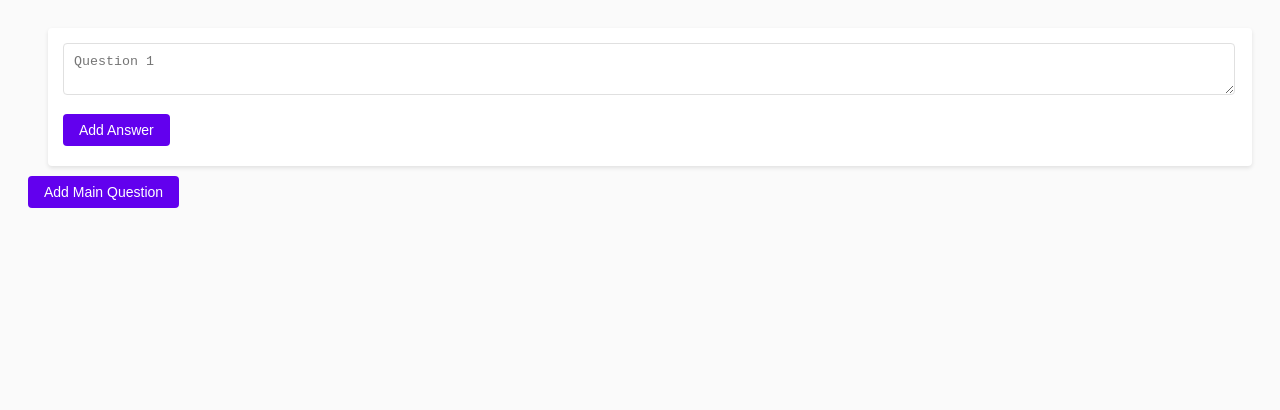
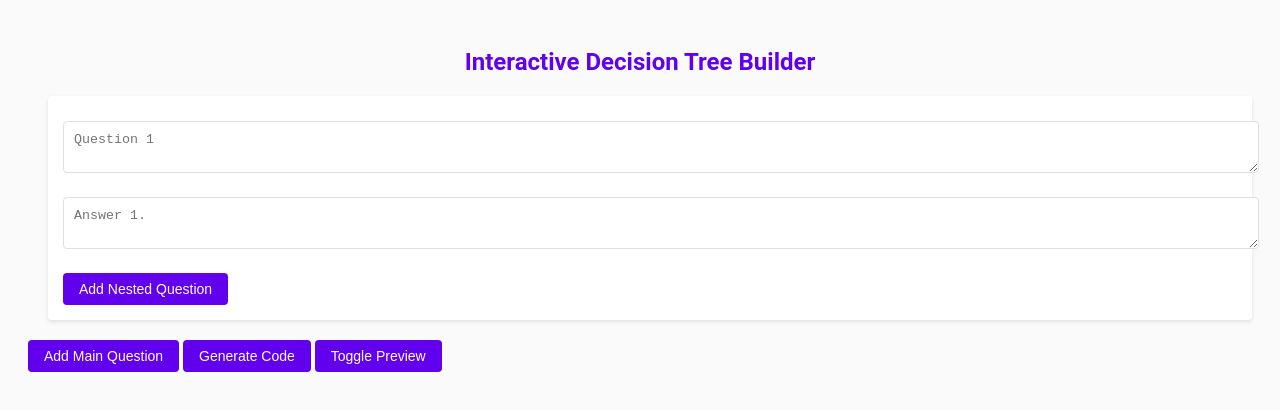
Before and after one commit to andrewduke93/KB-Guide-Builder, a plain HTML site: page index.html in a window 1280 px wide. Both pictures are taken after a click on the button "Add Main Question". Drawn offline with Linux system fonts and the light colour scheme.

Commit message:
Update index.html

```diff
--- a/index.html
+++ b/index.html
@@ -2,7 +2,7 @@
 <html lang="en">
 <head>
     <meta charset="UTF-8">
-    <title>Dynamic Nested Decision Tree Builder</title>
+    <title>Dynamic Decision Tree Builder with Preview</title>
     <style>
         body {
             font-family: 'Roboto', sans-serif;
@@ -10,7 +10,13 @@
             color: #212121;
             padding: 20px;
         }
-        .question-block {
+        .title {
+            text-align: center;
+            margin-bottom: 20px;
+            font-size: 24px;
+            color: #6200EE;
+        }
+        .question-block, .nested-question {
             background-color: #FFFFFF;
             box-shadow: 0 2px 4px rgba(0,0,0,0.1);
             border-radius: 4px;
@@ -26,26 +32,42 @@
             border-radius: 4px;
             cursor: pointer;
             font-size: 14px;
-            margin: 5px 0;
-            display: block;
+            margin-top: 10px;
         }
         button:hover {
             background-color: #7B1FA2;
         }
         textarea {
-            width: calc(100% - 24px);
+            width: 100%;
             padding: 10px;
-            margin-bottom: 10px;
+            margin: 10px 0;
             border-radius: 4px;
             border: 1px solid #E0E0E0;
             resize: vertical;
+        }
+        #output, #previewArea {
+            width: 100%;
+            background-color: #fff;
+            border: 1px solid #ccc;
+            box-shadow: 0 2px 4px rgba(0,0,0,0.1);
+            border-radius: 4px;
+            padding: 10px;
+            margin-top: 20px;
+            display: none; /* Initially hidden */
+            overflow: auto;
         }
     </style>
 </head>
 <body>
 
+<h2 class="title">Interactive Decision Tree Builder</h2>
 <div id="builder"></div>
 <button onclick="addQuestion('builder', 1, '')">Add Main Question</button>
+<button onclick="generateCode()">Generate Code</button>
+<button onclick="togglePreview()">Toggle Preview</button>
+<textarea id="output"></textarea>
+<div id="previewArea"></div>
+
 <script>
 let questionCounter = 0;
 
@@ -54,31 +76,46 @@ function addQuestion(parentId, level, path) {
     const questionId = `q${questionCounter}`;
     const container = document.createElement('div');
     container.className = 'question-block';
-    container.id = questionId;
     container.innerHTML = `
-        <textarea placeholder="Question ${questionCounter}"></textarea>
-        <button onclick="addAnswer('${questionId}', ${level}, '${path + questionCounter + '.'}')">Add Answer</button>
-        ${level < 5 ? `<div class="nested-questions" id="nested-${questionId}"></div>` : ''}
+        <textarea placeholder="Question ${path}${questionCounter}"></textarea>
+        <div id="answers-${questionId}"></div>
     `;
+    document.getElementById(parentId).appendChild(container);
+
+    if (level < 5) {
+        addAnswerOption(`answers-${questionId}`, level, path + questionCounter + '.');
+    }
+}
+
+function addAnswerOption(parentId, level, path) {
+    const answerId = `answer-${questionCounter}`;
+    const container = document.createElement('div');
+    container.innerHTML = `<textarea placeholder="Answer ${path}"></textarea>
+    <button onclick="addNestedQuestion('${parentId}', ${level + 1}, '${path}')">Add Nested Question</button>`;
     document.getElementById(parentId).appendChild(container);
 }
 
-function addAnswer(questionId, level, path) {
-    const answerId = `a${questionCounter}.${level}`;
-    const container = document.getElementById(`nested-${questionId}`);
-    if (!container) return; // Prevent adding answers where not applicable
-
-    const answerContainer = document.createElement('div');
-    answerContainer.innerHTML = `
-        <textarea placeholder="Answer for Q${path}"></textarea>
-        <button onclick="showNestedQuestion('${questionId}', '${answerId}', ${level + 1}, '${path}')">Add Nested Question</button>
-    `;
-    container.appendChild(answerContainer);
+function addNestedQuestion(parentId, level, path) {
+    addQuestion(parentId, level, path);
 }
 
-function showNestedQuestion(parentQuestionId, answerId, level, path) {
-    const nestedQuestionsContainer = document.getElementById(`nested-${parentQuestionId}`);
-    addQuestion(nestedQuestionsContainer.id, level, path);
+function generateCode() {
+    let code = document.getElementById('builder').innerHTML;
+    // Simple string replacement to remove buttons from HTML output
+    code = code.replace(/<button[^>]*>(.*?)<\/button>/g, '');
+    document.getElementById('output').value = code;
+    togglePreview(true); // Force showing the preview
+}
+
+function togglePreview(forceShow = false) {
+    const preview = document.getElementById('previewArea');
+    const output = document.getElementById('output').value;
+    if (forceShow || preview.style.display === 'none') {
+        preview.style.display = 'block';
+        preview.innerHTML = output;
+    } else {
+        preview.style.display = 'none';
+    }
 }
 </script>
 
```
